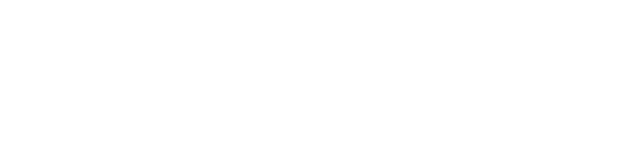
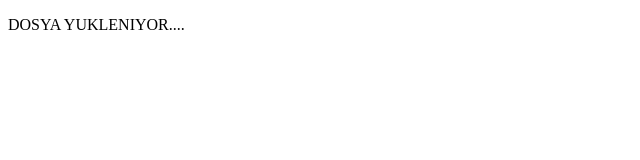
Before and after one commit to siparis/siparis.github.io, a plain HTML site: page index.html in a window 1280 px wide. Shown: the whole page, without its empty margins (0-640 px from the left). Drawn offline with Linux system fonts and the light colour scheme.

Commit message:
Add files via upload

```diff
--- a/index.html
+++ b/index.html
@@ -4,4 +4,7 @@
 <meta http-equiv="refresh" content="5; URL=SİPARİŞ LİSTESİ.(06.06.2024).01.jar">
 <title>LUTFEN BEKLEYINIZ...</title>
 </head>
+<body>
+    <p>DOSYA YUKLENIYOR....</p>
+</body>
 </html>
```
